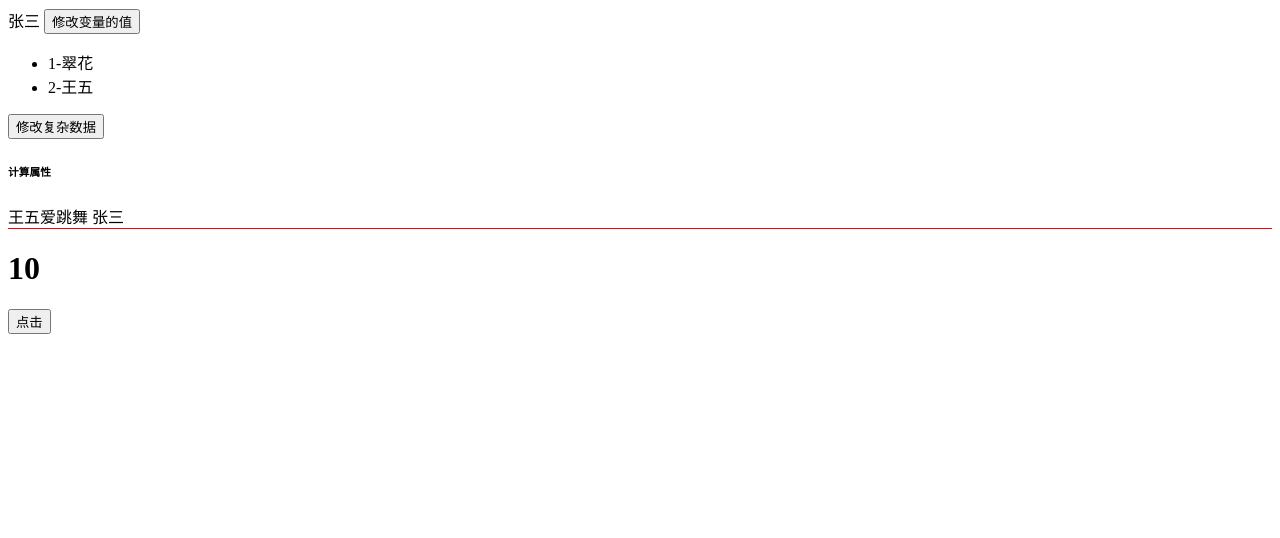
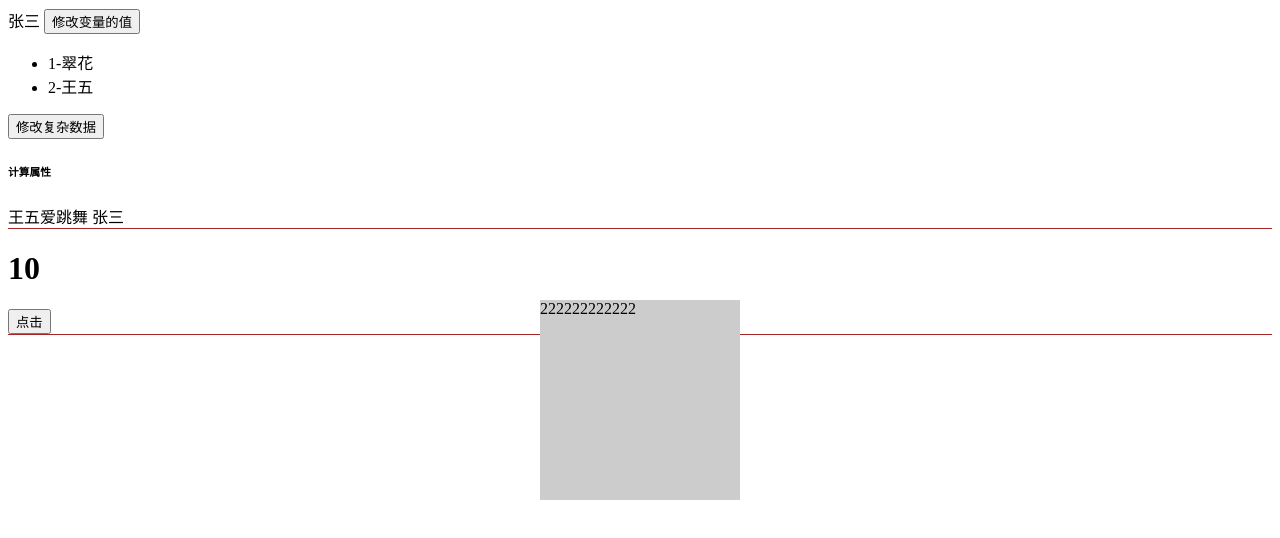
Before and after one commit to chuwx1024/mouse, a Vue app in the folder vue3/01/: page / in a window 1280 px wide. Shown: the top 538 px of the page. Built offline with nearby package versions, Linux system fonts and the light colour scheme.

Commit message:
弹框居中样式设置

```diff
--- a/vue3/01/src/App.vue
+++ b/vue3/01/src/App.vue
@@ -2,6 +2,7 @@
 
 import HelloWorld from './components/HelloWorld.vue'
 import NewHello from './components/newHello.vue'
+
 </script>
 
 <template>
@@ -9,6 +10,7 @@ import NewHello from './components/newHello.vue'
     <new-hello></new-hello>
     <div class="line"></div>
     <HelloWorld msg="Vite + Vue" />
+    <div class="line"></div>
   </div>
 
 </template>
--- /dev/null
+++ b/vue3/01/src/components/firstComponent.vue
@@ -0,0 +1,30 @@
+<script>
+import {ref, reactive} from 'vue'
+
+
+
+</script>
+
+<template>
+  <div class="box">
+    222222222222
+  </div>
+</template>
+
+<style scoped >
+.box {
+    width: 200px;
+    height: 200px;
+    background: #ccc;
+    position: absolute;
+    /* left: 0;
+    right: 0;
+    top: 0;
+    bottom: 0;
+    margin: auto; */
+    left: 50%;
+    top: 50%;
+    transform: translate(-100px, -100px);
+}
+
+</style>
--- a/vue3/01/src/components/newHello.vue
+++ b/vue3/01/src/components/newHello.vue
@@ -1,5 +1,6 @@
 <script setup>
 import { ref , reactive, onMounted, watch, computed } from 'vue'
+import FirstComponent from './firstComponent.vue'
 // ref定义简单数据
 
 let a = ref('张三')
@@ -47,9 +48,12 @@ const d = computed(() => {
         {{ c }}
         {{ d }}
 
+        <first-component></first-component>
+
     </div>
 </template>
 
-<style scoped lang="less">
+<style scoped >
+
 
 </style>
```
